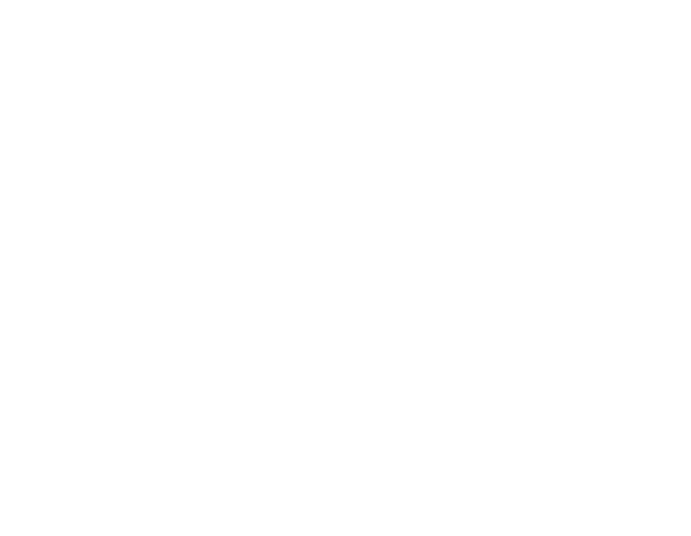
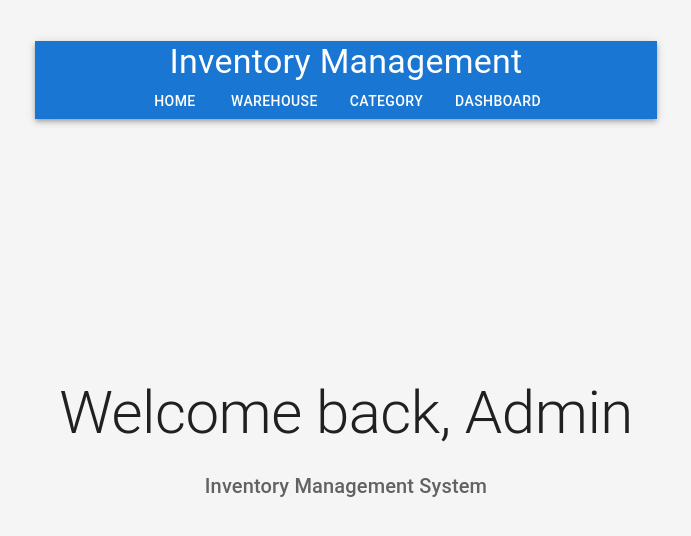
Before and after one commit to ESC8504/Inventory-Management, a React (Vite) app in the folder client/: page /home in a window 1280 px wide. Before the commit this address had no page. Shown: the top 536 px of the page, without its empty margins (294-985 px from the left). Built offline with nearby package versions, Linux system fonts and the light colour scheme.

Commit message:
Add navBar and simple home page

```diff
--- a/client/src/App.jsx
+++ b/client/src/App.jsx
@@ -3,26 +3,35 @@
 // import viteLogo from '/vite.svg'
 import { BrowserRouter, Router, Routes, Route } from 'react-router-dom'
 // import ProductList from "./components/ProductList";
+import { ThemeProvider, CssBaseline } from '@mui/material';
 import { WarehouseProvider } from "./contexts/WarehouseContext";
 import DashPage from "./pages/DashPage";
 import WarehousePage from "./pages/WarehousePage";
 import CategoryPage from "./pages/CategoryPage";
+import HomePage from "./pages/HomePage";
+import NavBar from "./utils/NavBar";
+import theme from './theme';
 
 import './App.css'
 
 function App() {
 
   return (
+    <ThemeProvider theme={theme}>
+      <CssBaseline />
       <WarehouseProvider>
         <BrowserRouter>
+          <NavBar />
           <Routes>
             {/* <Route path="/selection" element={<WarehouseSelectionPage />} /> */}
+            <Route path="/home" element={<HomePage />} />
             <Route path="/dash" element={<DashPage />} />
             <Route path="/warehouse" element={<WarehousePage />} />
             <Route path="/category" element={<CategoryPage />} />
           </Routes>
         </BrowserRouter>
       </WarehouseProvider>
+    </ThemeProvider>
   )
 }
 
--- /dev/null
+++ b/client/src/pages/HomePage.jsx
@@ -0,0 +1,25 @@
+import { Container, Typography, Box } from '@mui/material';
+
+function HomePage() {
+    return (
+        <Container maxWidth="md">
+            <Box sx={styles}>
+                <Typography variant="h2" component="h1" gutterBottom>
+                    Welcome back, Admin
+                </Typography>
+                <Typography variant="h6" color="textSecondary">
+                    Inventory Management System
+                </Typography>
+            </Box>
+        </Container>
+    );
+}
+
+const styles = {
+    display: 'flex',
+    flexDirection: 'column',
+    justifyContent: 'center',
+    height: '80vh'
+};
+
+export default HomePage;
--- /dev/null
+++ b/client/src/theme.js
@@ -0,0 +1,11 @@
+import { createTheme } from '@mui/material/styles';
+
+const theme = createTheme({
+  palette: {
+    background: {
+      default: '#f5f5f5'
+    },
+  },
+});
+
+export default theme;
--- /dev/null
+++ b/client/src/utils/NavBar.jsx
@@ -0,0 +1,24 @@
+import { Link } from 'react-router-dom';
+import { AppBar, Toolbar, Typography, Button, Container, Box } from '@mui/material';
+
+function NavBar() {
+    return (
+        <AppBar position="static">
+            <Container>
+                <Toolbar sx={{ flexDirection: 'column', alignItems: 'center' }}>
+                    <Typography variant="h4" component="div">
+                        Inventory Management
+                    </Typography>
+                    <Box sx={{ display: 'flex', gap: 2 }}>
+                        <Button color="inherit" component={Link} to="/home">Home</Button>
+                        <Button color="inherit" component={Link} to="/warehouse">Warehouse</Button>
+                        <Button color="inherit" component={Link} to="/category">Category</Button>
+                        <Button color="inherit" component={Link} to="/dash">Dashboard</Button>
+                    </Box>
+                </Toolbar>
+            </Container>
+        </AppBar>
+    )
+}
+
+export default NavBar
```
Lines whose indentation alone changed are shown as unchanged.
